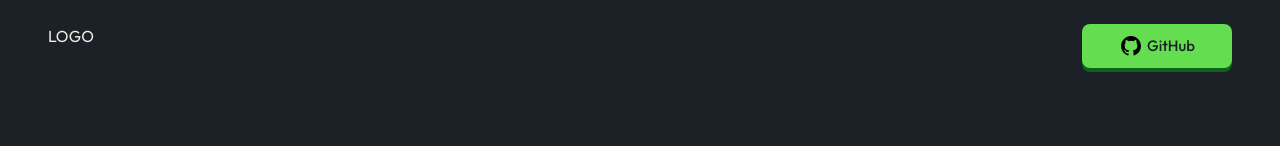
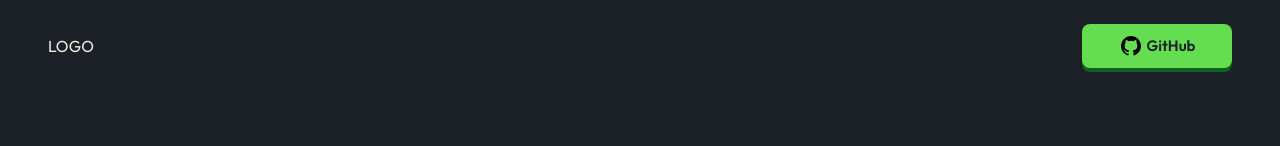
Before and after one commit to JCYhapon/portfolio, a React (Vite) app: page / in a window 1280 px wide. Shown: the top 146 px of the page. Built offline with nearby package versions, Linux system fonts and the light colour scheme.

Commit message:
modified: no logo yet

```diff
--- a/src/components/Header/Header.jsx
+++ b/src/components/Header/Header.jsx
@@ -4,11 +4,11 @@ import "./Header.css";
 const Header = (props) => {
   return (
     <header>
-      <div className="flex justify-between">
+      <div className="flex justify-between items-center">
         <h1>LOGO</h1>
         <div>
           <button
-            className="flex align-items-center items-center bg-[#64DD50] text-black p-1 w-[8rem] justify-center gap-1 rounded-lg"
+            className="flex align-items-center items-center justify-center gap-1"
             id="button"
           >
             <svg
@@ -24,7 +24,7 @@ const Header = (props) => {
                 d="M12.026 2c-5.509 0-9.974 4.465-9.974 9.974 0 4.406 2.857 8.145 6.821 9.465.499.09.679-.217.679-.481 0-.237-.008-.865-.011-1.696-2.775.602-3.361-1.338-3.361-1.338-.452-1.152-1.107-1.459-1.107-1.459-.905-.619.069-.605.069-.605 1.002.07 1.527 1.028 1.527 1.028.89 1.524 2.336 1.084 2.902.829.091-.645.351-1.085.635-1.334-2.214-.251-4.542-1.107-4.542-4.93 0-1.087.389-1.979 1.024-2.675-.101-.253-.446-1.268.099-2.64 0 0 .837-.269 2.742 1.021a9.582 9.582 0 0 1 2.496-.336 9.554 9.554 0 0 1 2.496.336c1.906-1.291 2.742-1.021 2.742-1.021.545 1.372.203 2.387.099 2.64.64.696 1.024 1.587 1.024 2.675 0 3.833-2.33 4.675-4.552 4.922.355.308.675.916.675 1.846 0 1.334-.012 2.41-.012 2.737 0 .267.178.577.687.479C19.146 20.115 22 16.379 22 11.974 22 6.465 17.535 2 12.026 2z"
               ></path>
             </svg>
-            <span className="font-medium">GitHub</span>
+            <span className="font-semibold">GitHub</span>
           </button>
         </div>
       </div>
```
